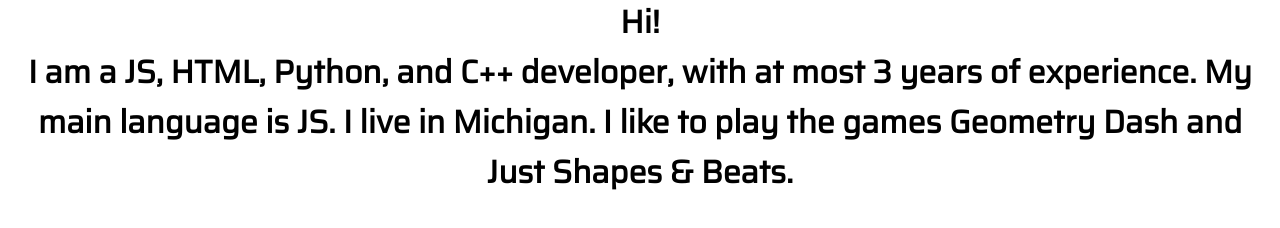
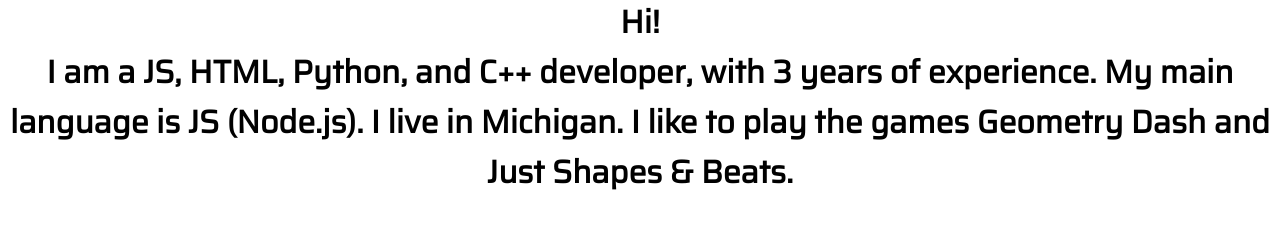
Before and after one commit to byte1001/byte1001.github.io, a plain HTML site: page about.html in a window 1280 px wide. Shown: the part 212-440 px from the top of the page. Drawn offline with Linux system fonts and the light colour scheme.

Commit message:
experience and js(node.js) upadte on line 23

```diff
--- a/about.html
+++ b/about.html
@@ -20,7 +20,7 @@
   <font size="+3">
   <h1 class="contenth1 iam">About me</h1>
   </font>
-  <h1 class="contenth1 byte1001dot">Hi!<br>I am a JS, HTML, Python, and C++ developer, with at most 3 years of experience. My main language is JS. I live in Michigan. I like to play the games Geometry Dash and Just Shapes & Beats.</h1>
+  <h1 class="contenth1 byte1001dot">Hi!<br>I am a JS, HTML, Python, and C++ developer, with 3 years of experience. My main language is JS (Node.js). I live in Michigan. I like to play the games Geometry Dash and Just Shapes & Beats.</h1>
   <div class="content">
   </div>
 </body>
```
